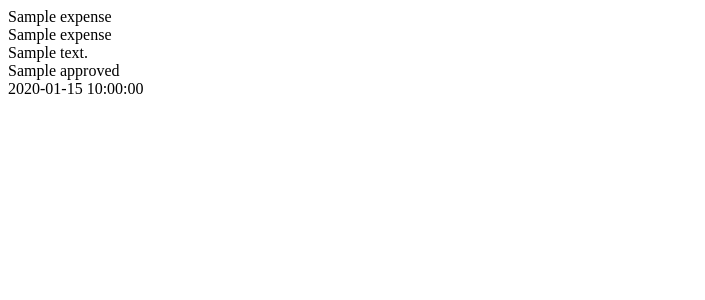
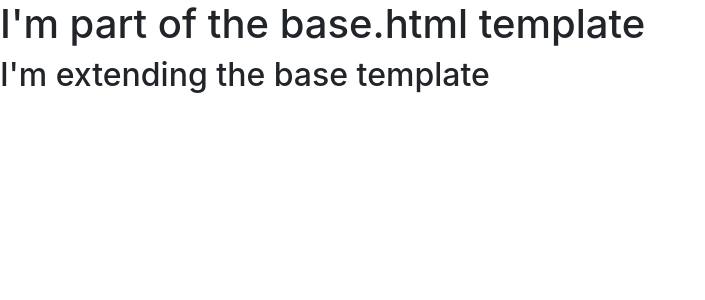
Before and after one commit to PhilipWilliams0/u-expense, a Flask app: page / in a window 1280 px wide. Shown: the top 300 px of the page, without its empty margins (0-705 px from the left). Run offline with Flask 2, Linux system fonts and the light colour scheme; a database or web service that is not in the repository returns one stand-in record (values such as "Sample title"); some libraries are stand-ins or nearby versions.

Commit message:
Created base.html template

```diff
--- /dev/null
+++ b/templates/base.html
@@ -0,0 +1,32 @@
+<!doctype html>
+<html lang="en">
+
+<head>
+    <!-- Required meta tags -->
+    <meta charset="utf-8">
+    <meta name="viewport" content="width=device-width, initial-scale=1, shrink-to-fit=no">
+
+    <!-- Bootstrap CSS -->
+    <link rel="stylesheet" href="https://cdn.jsdelivr.net/npm/bootstrap@4.6.1/dist/css/bootstrap.min.css"
+        integrity="sha384-zCbKRCUGaJDkqS1kPbPd7TveP5iyJE0EjAuZQTgFLD2ylzuqKfdKlfG/eSrtxUkn" crossorigin="anonymous">
+
+    <title>U-Expense</title>
+</head>
+
+<body>
+    <h1>I'm part of the base.html template</h1>
+    {% block content%}
+    {% endblock %}
+
+
+    <script src="https://code.jquery.com/jquery-3.6.0.min.js"
+        integrity="sha256-/xUj+3OJU5yExlq6GSYGSHk7tPXikynS7ogEvDej/m4=" crossorigin="anonymous"></script>
+    <script src="https://cdn.jsdelivr.net/npm/popper.js@1.16.1/dist/umd/popper.min.js"
+        integrity="sha384-9/reFTGAW83EW2RDu2S0VKaIzap3H66lZH81PoYlFhbGU+6BZp6G7niu735Sk7lN" crossorigin="anonymous">
+    </script>
+    <script src="https://cdn.jsdelivr.net/npm/bootstrap@4.6.1/dist/js/bootstrap.min.js"
+        integrity="sha384-VHvPCCyXqtD5DqJeNxl2dtTyhF78xXNXdkwX1CZeRusQfRKp+tA7hAShOK/B/fQ2" crossorigin="anonymous">
+    </script>
+</body>
+
+</html>
--- a/templates/expenses.html
+++ b/templates/expenses.html
@@ -1,21 +1,14 @@
-<!DOCTYPE html>
-<html lang="en">
+{% extends "base.html" %}
+{% block content %}
 
-<head>
-    <meta charset="UTF-8">
-    <meta http-equiv="X-UA-Compatible" content="IE=edge">
-    <meta name="viewport" content="width=device-width, initial-scale=1.0">
-    <title>U Expense</title>
-</head>
+<h2>I'm extending the base template</h2>
 
-<body>
-    {% for expense in expenses %}
-    {{ expense.expense_name }}<br>
-    {{ expense.category_name }}<br>
-    {{ expense.expense_description }}<br>
-    {{ expense.approved }}<br>
-    {{ expense.expense_date }}<br>
-    {% endfor %}
-</body>
+<!-- {% for expense in expenses %}
+{{ expense.expense_name }}<br>
+{{ expense.category_name }}<br>
+{{ expense.expense_description }}<br>
+{{ expense.approved }}<br>
+{{ expense.expense_date }}<br>
+{% endfor %} -->
 
-</html>
+{% endblock %}
```
Also changed, not shown: README.md.
